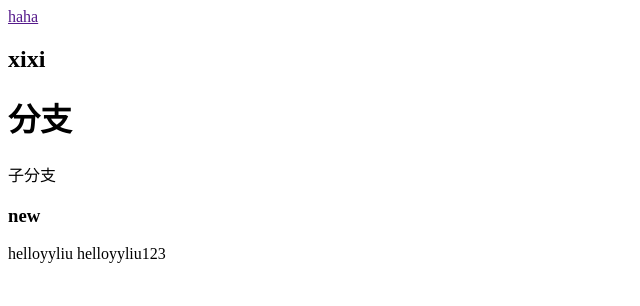
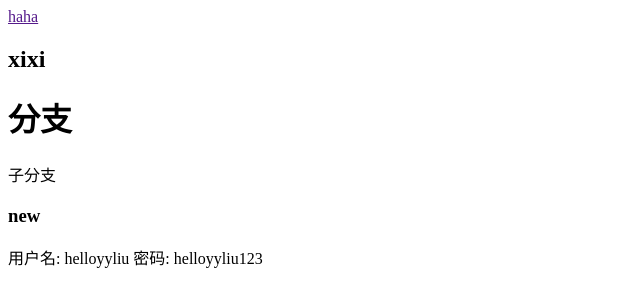
Before and after one commit to helloyyliu/web, a plain HTML site: page index.html in a window 1280 px wide. Shown: the whole page, without its empty margins (0-640 px from the left). Drawn offline with Linux system fonts and the light colour scheme.

Commit message:
用户名:

```diff
--- a/index.html
+++ b/index.html
@@ -12,9 +12,9 @@
 		<p>子分支</p>
 		<h3>new</h3>
 		<p>
-		helloyyliu
-		helloyyliu123
-</p>
+		用户名: helloyyliu
+		密码: helloyyliu123
+		</p>
 	</div>
 
 </body>
```
